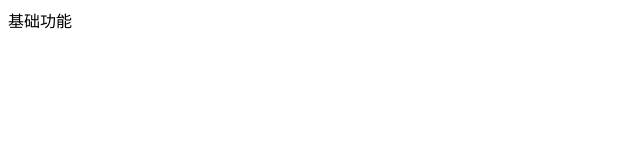
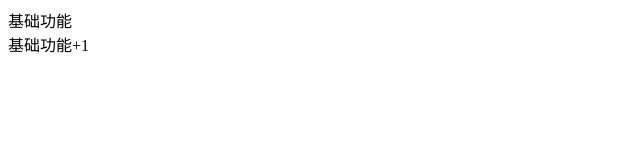
Before and after one commit to mmmly/sn, a plain HTML site: page index.html in a window 1280 px wide. Shown: the whole page, without its empty margins (0-640 px from the left). Drawn offline with Linux system fonts and the light colour scheme.

Commit message:
基础功能+1

```diff
--- a/index.html
+++ b/index.html
@@ -6,5 +6,6 @@
 </head>
 <body>
   <div>基础功能</div>
+  <div>基础功能+1</div>
 </body>
 </html>
```
